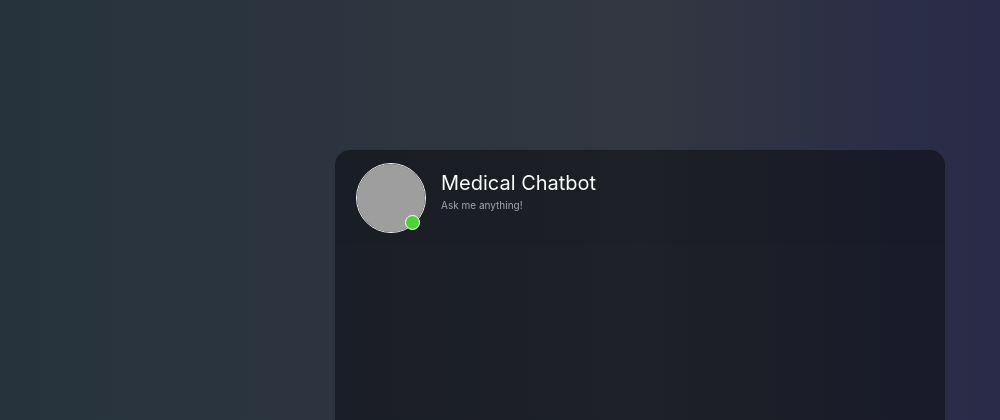
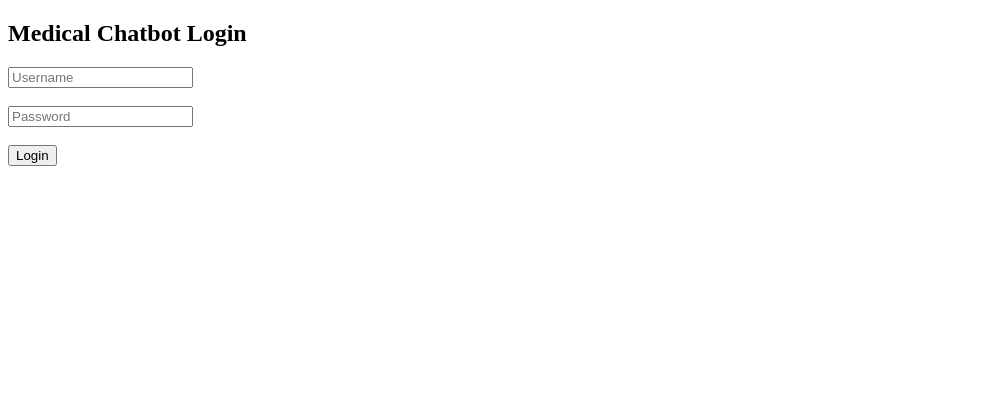
Before and after one commit to Dev-14112002/MedChatbotGenAI, a Flask app: page / in a window 1280 px wide. Shown: the top 420 px of the page, without its empty margins (0-1000 px from the left). Run offline with Flask 3, Linux system fonts and the light colour scheme; some libraries are stand-ins or nearby versions; grey boxes are pictures that could not be loaded.

Commit message:
Implement Flask session-based authentication for chatbot access

```diff
--- a/app.py
+++ b/app.py
@@ -1,6 +1,4 @@
-import token
-
-from flask import Flask, render_template, request, jsonify
+from flask import Flask, render_template, request, redirect, jsonify, session
 from functools import wraps
 from flask_limiter import Limiter
 from flask_limiter.util import get_remote_address
@@ -19,13 +17,15 @@ from langchain.chains import create_history_aware_retriever
 from langchain.chains.combine_documents import create_stuff_documents_chain
 
 # -------------------- APP INIT --------------------
+load_dotenv()
 app = Flask(__name__)
 limiter = Limiter(get_remote_address, app=app, default_limits=["20 per minute"])
-load_dotenv()
+app.secret_key = os.getenv("SECRET_KEY")
+
 
 PINECONE_API_KEY = os.environ.get("PINECONE_API_KEY")
 OPENAI_API_KEY = os.environ.get("OPENAI_API_KEY")
-APP_API_TOKEN = os.environ.get("APP_API_TOKEN")
+
 
 if not PINECONE_API_KEY or not OPENAI_API_KEY:
     raise ValueError("API keys are missing in environment variables")
@@ -68,29 +68,48 @@ question_answer_chain = create_stuff_documents_chain(llm, qa_prompt)
 rag_chain = create_retrieval_chain(history_aware_retriever, question_answer_chain)
 
 
-# -------------------- AUTH DECORATOR -------------------
-def require_auth(f):
+# -------------------- Login Required Decorator -------------------
+
+
+def login_required(f):
     @wraps(f)
-    def decorated(*args, **kwargs):
-        token = request.headers.get("Authorization")
-        if not token:
-            return jsonify({"error": "Missing authorization token"}), 401
-
-        if token != f"Bearer {APP_API_TOKEN}":
-            return jsonify({"error": "Invalid token"}), 403
+    def decorated_function(*args, **kwargs):
+        if "user" not in session:
+            return redirect("/")
         return f(*args, **kwargs)
 
-    return decorated
+    return decorated_function
 
 
 # -------------------- ROUTES --------------------
 @app.route("/")
+def login_page():
+    return render_template("login.html")
+
+
+@app.route("/chat")
+@login_required
 def index():
     return render_template("chat.html")
 
 
+@app.route("/login", methods=["POST"])
+def login():
+
+    username = request.form.get("username")
+    password = request.form.get("password")
+
+    if username == "admin" and password == "medchat123":
+
+        session["user"] = username
+
+        return redirect("/chat")
+
+    return "Invalid credentials"
+
+
 @app.route("/get", methods=["POST"])
-@require_auth
+@login_required
 @limiter.limit("10 per minute")
 def chat():
     msg = request.form["msg"]
@@ -107,6 +126,15 @@ def chat():
     return response["answer"]
 
 
+@app.route("/logout")
+@login_required
+def logout():
+
+    session.pop("user", None)
+
+    return redirect("/")
+
+
 # -------------------- RUN --------------------
 """if __name__ == "__main__":
     app.run(host="0.0.0.0", port=8080, debug=True)
--- a/templates/chat.html
+++ b/templates/chat.html
@@ -69,9 +69,6 @@
                 $("#messageFormeight").append(userHtml);
 
                 $.ajax({
-                    headers: {
-                        "Authorization": "Bearer medrag_secure_2026_x7Kq91LmPz"
-                    },
                     data: {
                         msg: rawText,
                     },
--- /dev/null
+++ b/templates/login.html
@@ -0,0 +1,30 @@
+<!DOCTYPE html>
+<html>
+
+<head>
+    <title>Login</title>
+</head>
+
+<body>
+
+    <h2>Medical Chatbot Login</h2>
+
+    <form action="/login" method="POST">
+
+        <input type="text" name="username" placeholder="Username" required>
+
+        <br><br>
+
+        <input type="password" name="password" placeholder="Password" required>
+
+        <br><br>
+
+        <button type="submit">
+            Login
+        </button>
+
+    </form>
+
+</body>
+
+</html>
```
